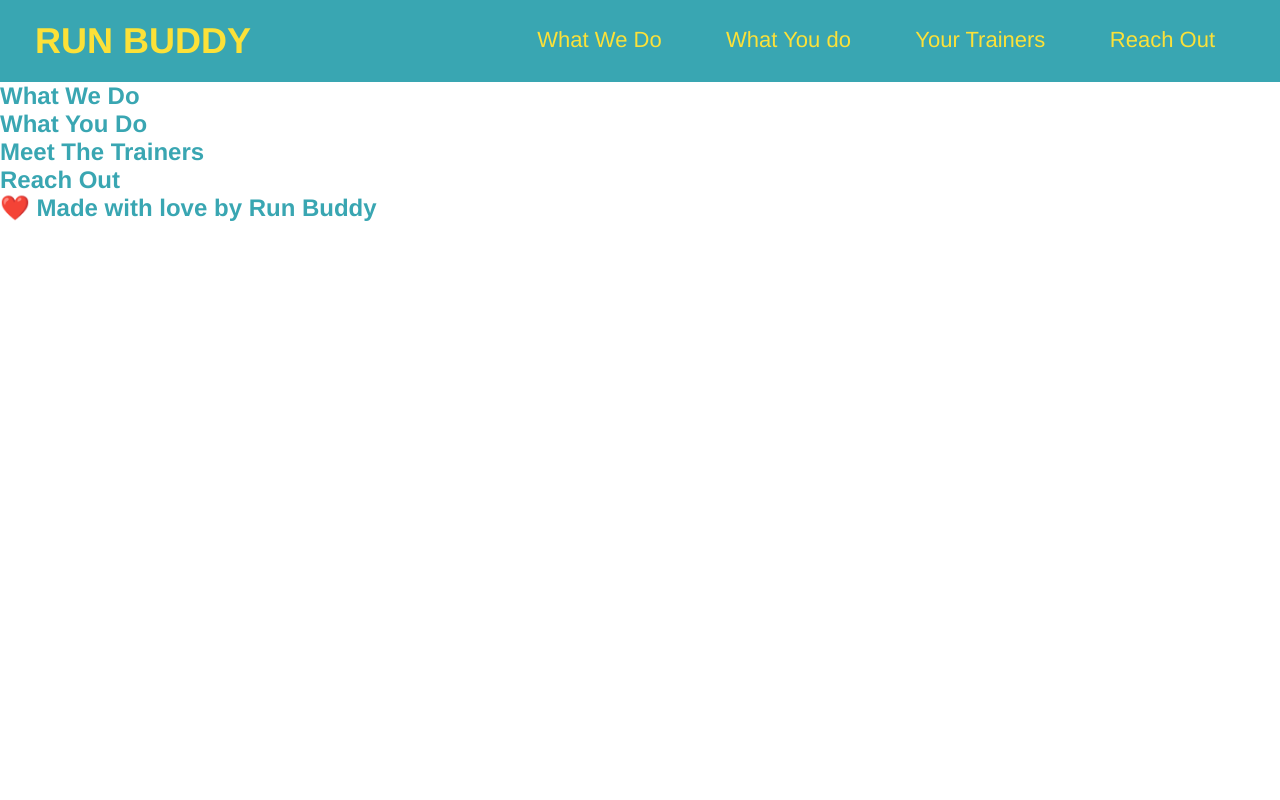
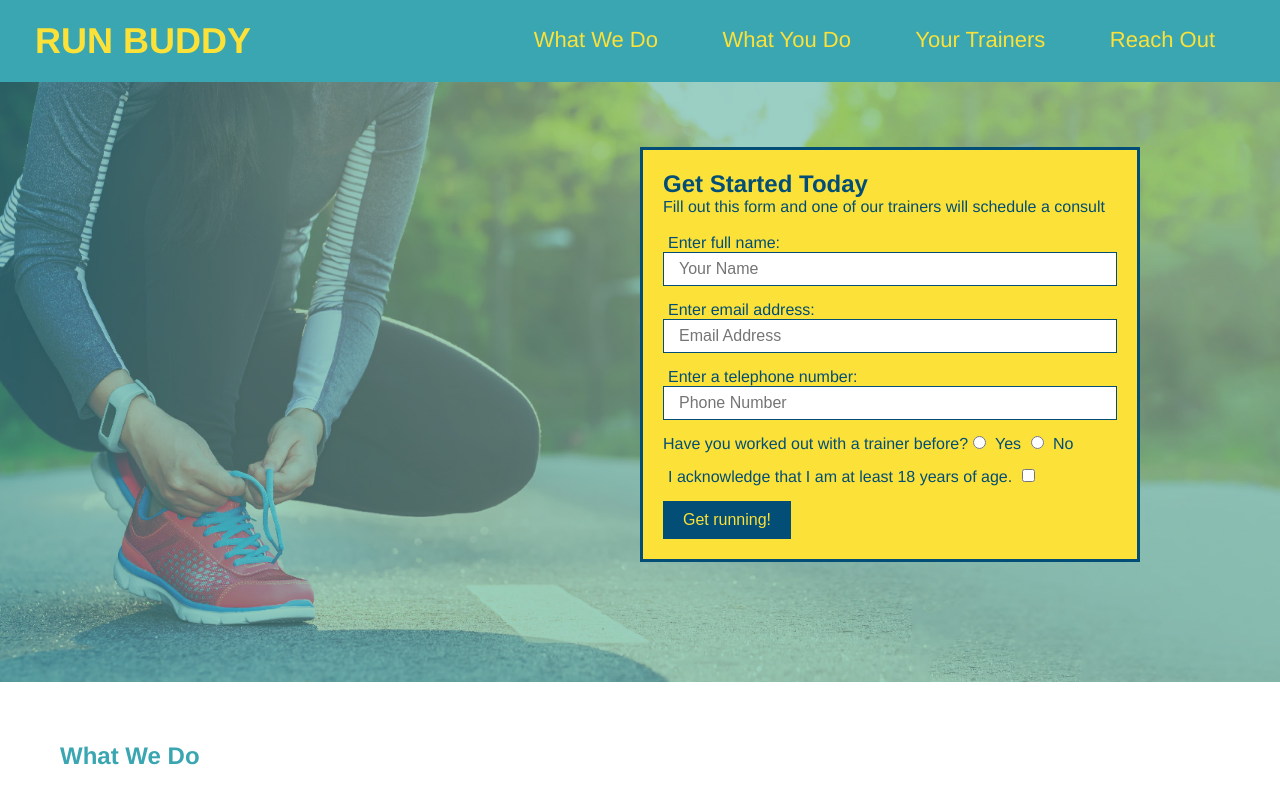
Before and after one commit to mattbisbee/Run-Buddy, a plain HTML site: page index.html in a window 1280 px wide. Shown: the top 800 px of the page. Drawn offline with Linux system fonts and the light colour scheme.

Commit message:
Hero section finished

```diff
--- a/assets/css/style.css
+++ b/assets/css/style.css
@@ -1,6 +1,7 @@
 * {
     margin: 0;
-    Padding:0;
+    padding:0;
+    box-sizing: border-box;
 }
 
 body {
@@ -35,3 +36,72 @@ header nav ul li a {
     font-weight:lighter;
     font-size: 22px;
 }
+footer {
+    background: #fce138;
+    width: 100%;
+    padding: 40px 35px;
+}
+footer h2 {
+    display: inline;
+    color: #024e76;
+    font-size: 30px;
+    margin: 0px;
+}
+footer div {
+    float: right;
+    line-height: 1.5;
+    text-align: right;
+}
+footer a {
+    color: #024e76;
+}
+section {
+    padding: 60px;
+}
+/* Hero Style Start */
+.hero {
+    background-image: url("../images/hero-bg.jpg");
+    height: 600px;
+    background-size: cover;
+    background-position: center;
+    position: relative;
+}
+.hero-form {
+    background-color: #fce138;
+    padding: 20px;
+    width: 500px;
+    color:#024e76;
+    border: solid 3px #024e76;
+    position: absolute;
+    bottom: 120px;
+    right: 140px;
+}
+.hero-form h3 {
+    font-size: 24px;
+    margin: 0;
+}
+
+.hero form p {
+    margin: 5px 0 15px 0;
+}
+
+.form-input {
+    border: 1px solid #024e76;
+    display: block;
+    padding: 7px 15px;
+    font-size: 16px;
+    color: #024e76;
+    width: 100%;
+    margin-bottom: 15px;
+}
+.hero-form label {
+    margin: 0 5px;
+}
+.hero-form button {
+    color: #fce138;
+    background-color: #024e76;
+    border: none;
+    padding: 10px 20px;
+    font-size: 16px;
+}
+/* Hero Style End */
--- a/index.html
+++ b/index.html
@@ -15,7 +15,7 @@
                     <a href="#what-we-do">What We Do</a>
                 </li>
                 <li>
-                    <a href="#what-yo-do">What You do</a>
+                    <a href="#what-yo-do">What You Do</a>
                 </li>
                 <li>
                     <a href="#your-trainers">Your Trainers</a>
@@ -28,7 +28,35 @@
     </header>
 
     <!-- hero/jumbotron-->
-    <section>
+    <section class="hero">
+        <div class="hero-form">
+            <h3>Get Started Today</h3>
+            <p>Fill out this form and one of our trainers will schedule a consult</p><br/>
+            <form>
+                <label for="name">Enter full name:</label>
+                <input type="text" placeholder="Your Name" name="name" id="name" class="form-input">
+                <label for="email">Enter email address:</label>
+                <input type="email" placeholder="Email Address" name=:email" id="email" class="form-input">
+                <label for="phone">Enter a telephone number:</label>
+                <input type="tel" placeholder="Phone Number" name="phone" id="phone" class="form-input">
+                <p>
+                    Have you worked out with a trainer before?
+                    <input type="radio" name="trainer-confirm" id="trainer-yes" />
+                    <label for="trainer-yes">Yes</label>
+                    <input type="radio" name="trainer-confirm" id="trainer-no" />
+                    <label for="trainer-no">No</label>
+                </p>
+                <p>
+                    <label for="checkbox" >
+                        I acknowledge that I am at least 18 years of age.
+                    </label>
+                    <input type="checkbox" name="age-confirm" id="checkbox" />
+                </p>
+                <button type="submit">
+                    Get running!
+                </button>
+            </form>
+        </div>
     </section>
 
     <!-- "what we do" section -->
@@ -53,7 +81,11 @@
 
     <!-- footer -->
     <footer>
-        <h2>❤️ Made with love by Run Buddy</h2>
+        <h2>❤️ Made with love by Run Buddy.</h2>
+        <div>
+            <a href="#">Read Our Privacy Policy</a><br/>
+            &copy; 2019 Run Buddy, Inc.
+        </div>
     </footer>
 </body>
 </html>
```
Also changed, not shown: assets/images/hero-bg.jpg (added).
